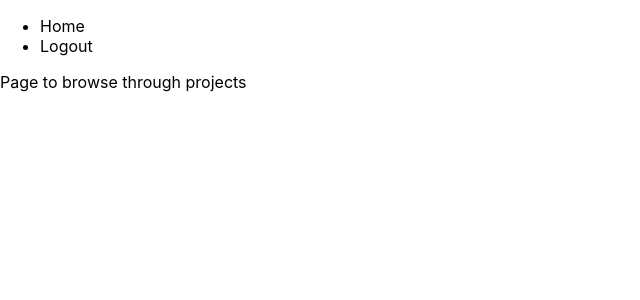
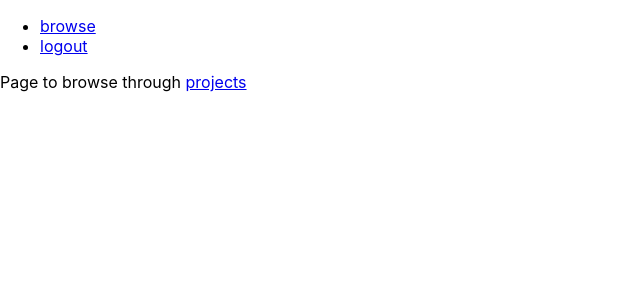
Before and after one commit to Build-Week-Tech-Fundraiser/front-end, a React (Create React App) app: page /browse in a window 1280 px wide. Shown: the top 300 px of the page, without its empty margins (0-640 px from the left). Built offline with nearby package versions, Linux system fonts and the light colour scheme.

Commit message:
made likes to the routes roughly where they should be

```diff
--- a/src/App.js
+++ b/src/App.js
@@ -1,4 +1,3 @@
-import logo from './logo.svg';
 import './App.css';
 
 import { connect } from 'react-redux';
@@ -18,6 +17,7 @@ function App() {
           <Route path='/browse' component={Browse}/>
           <Route path='/login' component={LoginRegister}/>
           <Route path='/project' component={Project}/>
+          {/* maybe have a '/profile' or '/home' to show "my project" and "my fundings" */}
         </Switch>
       </div>
     </Router>
--- a/src/components/Navigation.js
+++ b/src/components/Navigation.js
@@ -1,4 +1,5 @@
 import React from 'react';
+import { Link } from 'react-router-dom';
 
 class Navigation extends React.Component {
 
@@ -7,10 +8,10 @@ class Navigation extends React.Component {
             <div>
                 <ul>
                     <li>
-                        Home
+                        <Link to='/browse'>browse</Link>
                     </li>
                     <li>
-                        Logout
+                        <Link to='/login'>logout</Link>
                     </li>
                 </ul>
             </div>
--- a/src/pages/Browse.js
+++ b/src/pages/Browse.js
@@ -1,11 +1,12 @@
 import React from 'react';
+import { Link } from 'react-router-dom';
 
 class Browse extends React.Component {
 
     render() {
         return (
             <div>
-                Page to browse through projects
+                Page to browse through <Link to='/project'>projects</Link>
             </div>
         )
     }
```
Also changed, not shown: 1 other file (tests, documents, lock files or other folders).
